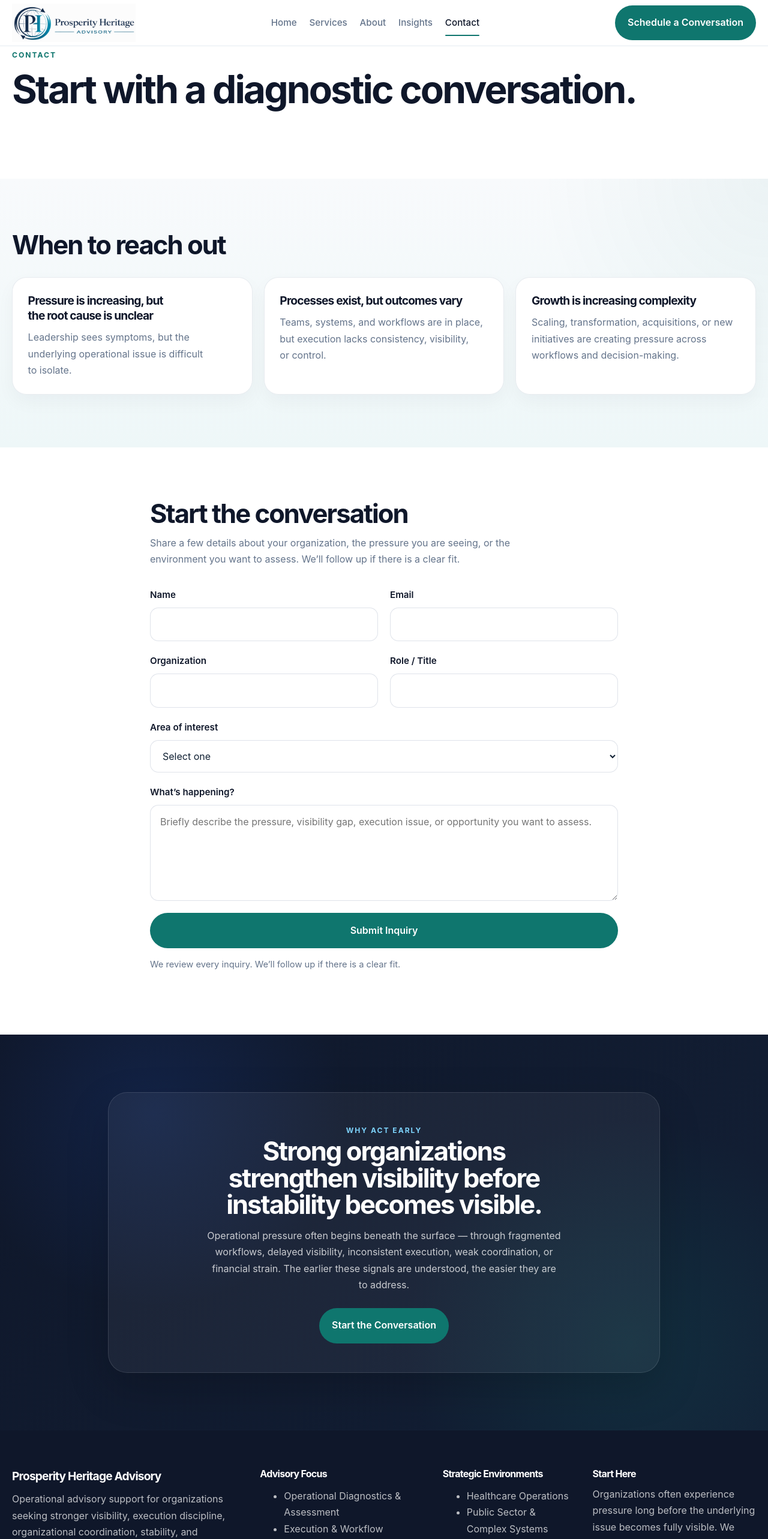
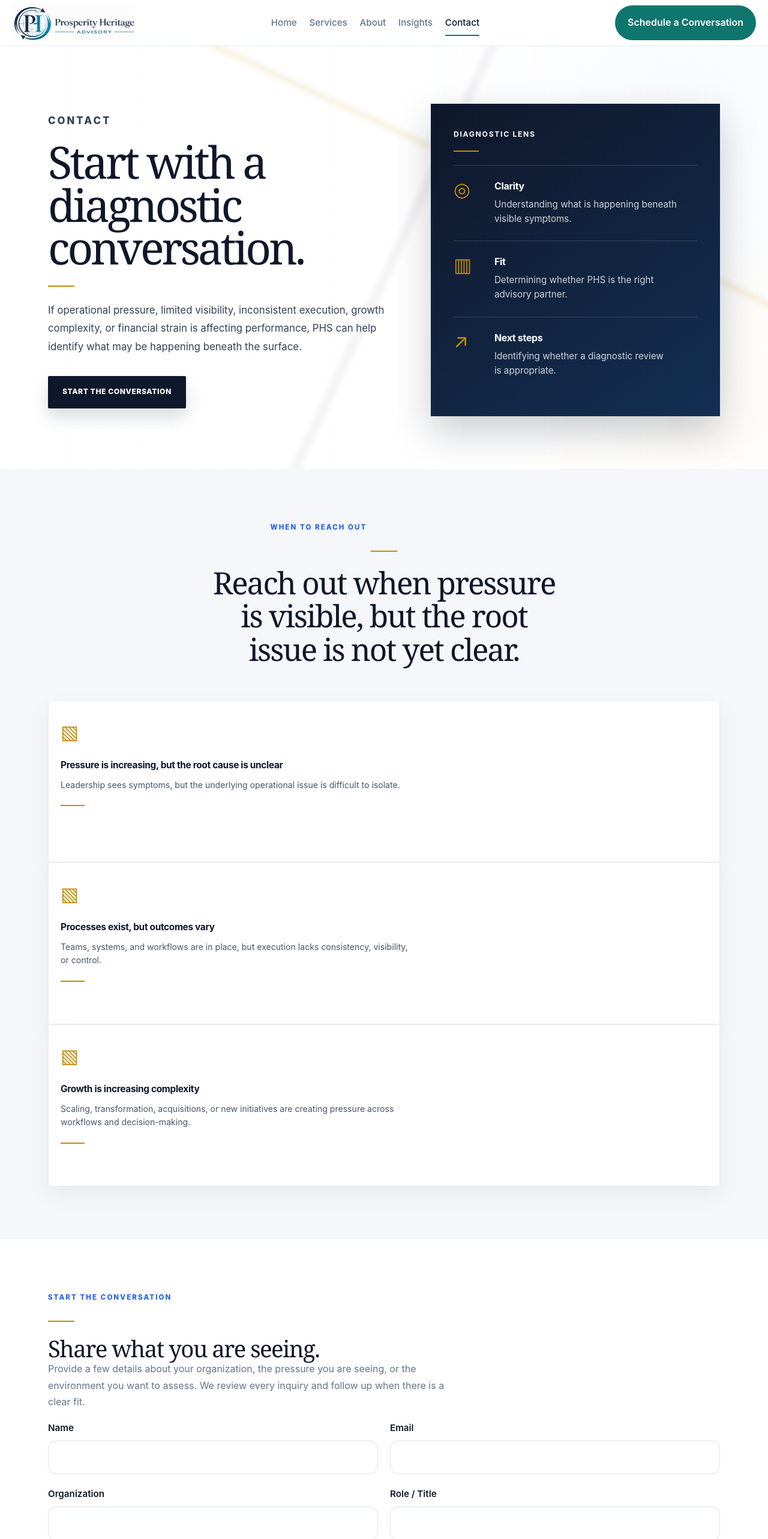
Before and after one commit to pjechete/prosperity-heritage-Advisory-Services, a Next.js app: page /contact in a window 1280 px wide. Shown: the top 2566 px of the page at 60% size. Built offline with nearby package versions, Linux system fonts and the light colour scheme.

Commit message:
Update page.tsx

```diff
--- a/src/app/contact/page.tsx
+++ b/src/app/contact/page.tsx
@@ -6,71 +6,120 @@ export const metadata: Metadata = {
     'Start a diagnostic conversation with Prosperity Heritage Advisory to assess operational clarity, visibility, execution discipline, stability, and sustainable growth.',
 }
 
+const reachOutSignals = [
+  {
+    title: 'Pressure is increasing, but the root cause is unclear',
+    body:
+      'Leadership sees symptoms, but the underlying operational issue is difficult to isolate.',
+  },
+  {
+    title: 'Processes exist, but outcomes vary',
+    body:
+      'Teams, systems, and workflows are in place, but execution lacks consistency, visibility, or control.',
+  },
+  {
+    title: 'Growth is increasing complexity',
+    body:
+      'Scaling, transformation, acquisitions, or new initiatives are creating pressure across workflows and decision-making.',
+  },
+]
+
 export default function ContactPage() {
   return (
     <main>
-      {/* HERO */}
-      <section className="page-hero">
-        <div className="container">
-          <p className="eyebrow">Contact</p>
+      <section className="phs-hero">
+        <div className="phs-container phs-hero-grid">
+          <div className="phs-hero-copy">
+            <p className="phs-eyebrow">Contact</p>
 
-          <h1>
-            Start with a diagnostic conversation.
-          </h1>
+            <h1>Start with a diagnostic conversation.</h1>
 
-          <p className="hero-subtext">
-            If operational pressure, limited visibility, inconsistent execution,
-            growth complexity, or financial strain is affecting performance,
-            we can help identify what may be happening beneath the surface.
+            <div className="phs-gold-rule" />
+
+            <p className="phs-hero-lede">
+              If operational pressure, limited visibility, inconsistent
+              execution, growth complexity, or financial strain is affecting
+              performance, PHS can help identify what may be happening beneath
+              the surface.
             </p>
+
+            <div className="phs-hero-actions">
+              <a href="#contact-form" className="phs-btn phs-btn-primary">
+                Start the Conversation
+              </a>
+            </div>
+          </div>
+
+          <aside className="phs-advisory-panel">
+            <p>Diagnostic Lens</p>
+            <div className="phs-panel-rule" />
+
+            <div className="phs-panel-item">
+              <span className="phs-panel-icon">◎</span>
+              <div>
+                <h3>Clarity</h3>
+                <p>Understanding what is happening beneath visible symptoms.</p>
+              </div>
+            </div>
+
+            <div className="phs-panel-item">
+              <span className="phs-panel-icon">▥</span>
+              <div>
+                <h3>Fit</h3>
+                <p>Determining whether PHS is the right advisory partner.</p>
+              </div>
+            </div>
+
+            <div className="phs-panel-item">
+              <span className="phs-panel-icon">↗</span>
+              <div>
+                <h3>Next steps</h3>
+                <p>Identifying whether a diagnostic review is appropriate.</p>
+              </div>
+            </div>
+          </aside>
         </div>
       </section>
 
-      {/* WHEN TO REACH OUT */}
-      <section className="section section-soft">
-        <div className="container">
-          <h2>When to reach out</h2>
-
-          <div className="card-grid three-up">
-            <div className="card">
-              <h3>Pressure is increasing, but the root cause is unclear</h3>
-              <p>
-                Leadership sees symptoms, but the underlying operational issue is
-                difficult to isolate.
-              </p>
+      <section className="phs-section phs-advisory-areas">
+        <div className="phs-container">
+          <div className="phs-centered-header">
+            <p className="phs-section-label">When To Reach Out</p>
+            <div className="phs-gold-rule centered" />
+            <h2>
+              Reach out when pressure is visible, but the root issue is not yet
+              clear.
+            </h2>
           </div>
 
-            <div className="card">
-              <h3>Processes exist, but outcomes vary</h3>
-              <p>
-                Teams, systems, and workflows are in place, but execution lacks
-                consistency, visibility, or control.
-              </p>
-            </div>
-
-            <div className="card">
-              <h3>Growth is increasing complexity</h3>
-              <p>
-                Scaling, transformation, acquisitions, or new initiatives are
-                creating pressure across workflows and decision-making.
-              </p>
-            </div>
+          <div className="phs-contact-signal-grid">
+            {reachOutSignals.map((item) => (
+              <article className="phs-advisory-card" key={item.title}>
+                <div className="phs-card-icon">▧</div>
+                <h3>{item.title}</h3>
+                <p>{item.body}</p>
+                <div className="phs-card-line" />
+              </article>
+            ))}
           </div>
         </div>
       </section>
 
-      {/* FORM */}
-      <section id="contact-form" className="section">
-        <div className="container narrow">
-          <h2>Start the conversation</h2>
+      <section id="contact-form" className="phs-section phs-contact-section">
+        <div className="phs-container">
+          <div className="phs-contact-layout">
+            <div className="phs-advisory-heading">
+              <p className="phs-section-label">Start The Conversation</p>
+              <div className="phs-gold-rule" />
+              <h2>Share what you are seeing.</h2>
+              <p>
+                Provide a few details about your organization, the pressure you
+                are seeing, or the environment you want to assess. We review
+                every inquiry and follow up when there is a clear fit.
+              </p>
+            </div>
 
-          <p className="section-intro">
-            Share a few details about your organization, the pressure you are
-            seeing, or the environment you want to assess. We’ll follow up if
-            there is a clear fit.
-          </p>
-
-          <div className="form-wrap">
+            <div className="phs-form-panel">
               <form
                 action="https://formspree.io/f/xzdjgopr"
                 method="POST"
@@ -127,9 +176,7 @@ export default function ContactPage() {
                     <option value="Strategic Partnership">
                       Strategic Partnership
                     </option>
-                  <option value="Other">
-                    Other
-                  </option>
+                    <option value="Other">Other</option>
                   </select>
                 </div>
 
@@ -145,42 +192,39 @@ export default function ContactPage() {
                 </div>
 
                 <div className="form-field full-width">
-                <button type="submit" className="btn btn-primary">
+                  <button type="submit" className="phs-btn phs-btn-primary">
                     Submit Inquiry
                   </button>
 
                   <p className="form-note">
-                  We review every inquiry. We’ll follow up if there is a clear fit.
+                    All inquiries are reviewed confidentially. We will follow up
+                    if there is a clear fit.
                   </p>
                 </div>
               </form>
             </div>
           </div>
+        </div>
       </section>
 
-      {/* STRONG CTA */}
-      <section className="cta-band">
-        <div className="container">
-          <div className="cta-box">
-            <p className="eyebrow">Why act early</p>
-
+      <section className="phs-final-cta">
+        <div className="phs-container phs-cta-grid">
+          <div>
             <h2>
-              Strong organizations strengthen visibility before instability becomes visible.
+              Strong organizations strengthen visibility before instability
+              becomes visible.
             </h2>
 
             <p>
-              Operational pressure often begins beneath the surface — through
+              Operational pressure often begins beneath the surface through
               fragmented workflows, delayed visibility, inconsistent execution,
-              weak coordination, or financial strain. The earlier these signals
-              are understood, the easier they are to address.
+              weak coordination, or financial strain.
             </p>
+          </div>
 
-            <div className="cta-actions center-buttons">
-              <a href="#contact-form" className="btn btn-primary">
+          <a href="#contact-form" className="phs-btn phs-btn-gold">
             Start the Conversation
           </a>
-            </div>
-          </div>
         </div>
       </section>
     </main>
```
Lines whose indentation alone changed are shown as unchanged.
